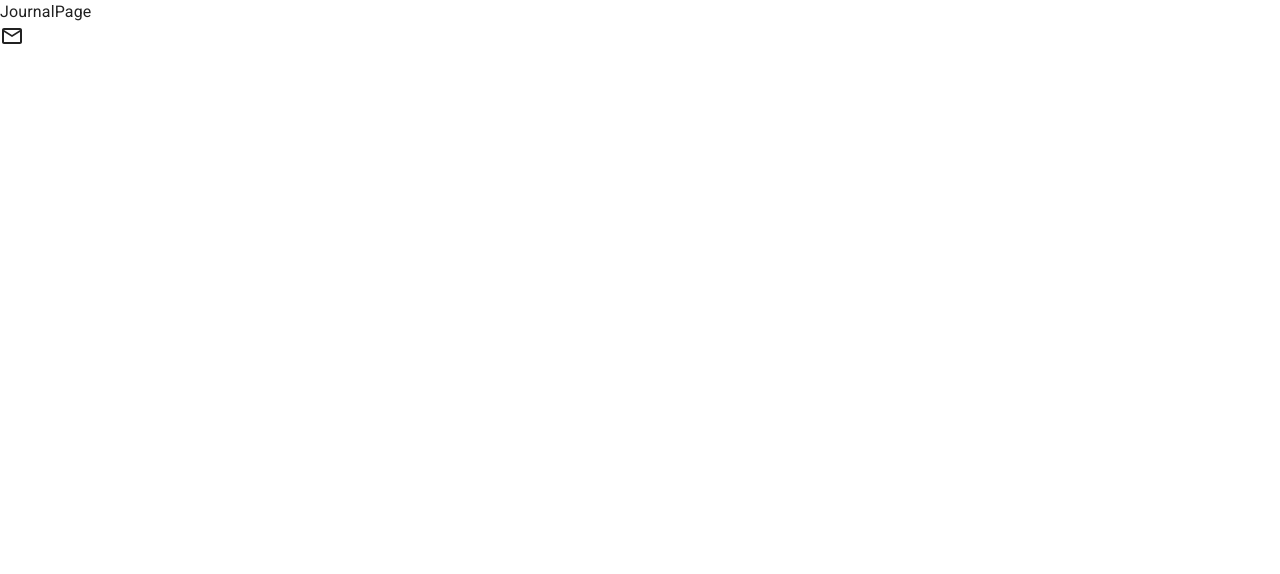
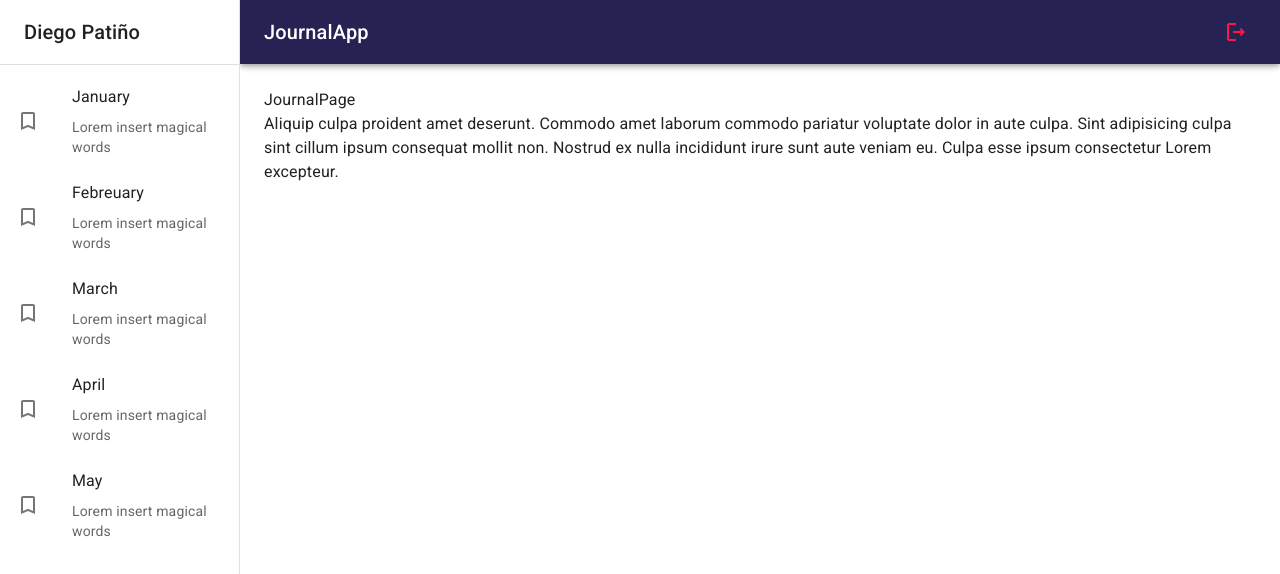
Before and after one commit to diegop985/Portfolio, a React (Vite) app: page / in a window 1280 px wide. Shown: the top 574 px of the page. Built offline with nearby package versions, Linux system fonts and the light colour scheme.

Commit message:
what the fuck is MATERIAL UI GOD PLEASE HAVE MERCY

```diff
--- /dev/null
+++ b/src/journal/components/NavBar.jsx
@@ -0,0 +1,35 @@
+/* eslint-disable react/prop-types */
+import { LogoutOutlined, MenuOutlined } from '@mui/icons-material';
+import { AppBar, Grid, IconButton, Toolbar, Typography } from '@mui/material';
+
+export const NavBar = ( { drawerWith = 240 } ) => {
+  return (
+    <AppBar
+        position="fixed"
+        sx={ { width: { sm: `calc( 100% - ${drawerWith}px)`, ml: { sm: `${drawerWith}px` } } } }
+    >
+
+      <Toolbar>
+        <IconButton
+            color="inherit"
+            edge="start"
+            sx={ { mr: 2, display: { sm: 'none' } } }
+          >
+          <MenuOutlined/>
+        </IconButton>
+
+        <Grid container direction="row" justifyContent="space-between" alignItems="center">
+
+          <Typography variant="h6" noWrap component="div">JournalApp</Typography>
+
+          <IconButton color='error'>
+            <LogoutOutlined/>
+          </IconButton>
+
+        </Grid>
+
+      </Toolbar>
+
+    </AppBar>
+  );
+};
--- /dev/null
+++ b/src/journal/components/SideBar.jsx
@@ -0,0 +1,47 @@
+/* eslint-disable react/prop-types */
+
+import { TurnedInNot } from '@mui/icons-material';
+import { Drawer, Box, Toolbar, Typography, Divider, List, ListItem, ListItemButton, ListItemIcon, Grid, ListItemText } from '@mui/material';
+
+export const SideBar = ( { drawerWidth } ) => {
+  console.log( drawerWidth );
+
+  return (
+    <Box
+        component="nav"
+        sx={ { width: { sm: drawerWidth }, flexShrink: { sm: 0 } } }
+    >
+
+    <Drawer
+      variant='permanent'
+      open
+      sx={ { display: { xs: 'block' }, '& .MuiDrawer-paper': { boxSizing: 'border-box', width: drawerWidth } } }
+    >
+    <Toolbar>
+      <Typography variant='h6' noWrap component="div">Diego Patiño</Typography>
+    </Toolbar>
+    <Divider/>
+
+    <List>
+      {
+        [ 'January', 'Febreuary', 'March', 'April', 'May' ].map( text => (
+          <ListItem disablePadding key={ text }>
+            <ListItemButton>
+              <ListItemIcon>
+                <TurnedInNot/>
+              </ListItemIcon>
+              <Grid container>
+                <ListItemText primary={ text }/>
+                <ListItemText secondary={ 'Lorem insert magical words' }/>
+              </Grid>
+            </ListItemButton>
+          </ListItem>
+        ) )
+      }
+    </List>
+
+    </Drawer>
+
+    </Box>
+  );
+};
--- /dev/null
+++ b/src/journal/components/index.js
@@ -0,0 +1,2 @@
+export * from './NavBar';
+export * from './SideBar';
--- /dev/null
+++ b/src/journal/layout/JounalLayout.jsx
@@ -0,0 +1,30 @@
+/* eslint-disable react/prop-types */
+import { Toolbar } from '@mui/material';
+import { Box } from '@mui/system';
+import { NavBar, SideBar } from '../components';
+
+const drawerWidth = 240;
+
+export const JounalLayout = ( { children } ) => {
+  return (
+
+    <Box sx={ { display: 'flex' } }>
+
+      <NavBar drawerWidth={ drawerWidth }/>
+
+      <SideBar drawerWidth={ drawerWidth }/>
+
+      <Box
+          component="main"
+          sx={ { flexGrow: 1, p: 3 } }
+      >
+
+      <Toolbar/>
+
+      { children }
+
+      </Box>
+    </Box>
+
+  );
+};
--- a/src/journal/pages/JournalPage.jsx
+++ b/src/journal/pages/JournalPage.jsx
@@ -1,11 +1,11 @@
-import { MailOutline } from '@mui/icons-material';
 import { Typography } from '@mui/material';
+import { JounalLayout } from '../layout/JounalLayout';
 
 export const JournalPage = () => {
   return (
-    <>
+    <JounalLayout>
       <Typography component="h1">JournalPage</Typography>
-      <MailOutline/>
-    </>
+      <Typography >Aliquip culpa proident amet deserunt. Commodo amet laborum commodo pariatur voluptate dolor in aute culpa. Sint adipisicing culpa sint cillum ipsum consequat mollit non. Nostrud ex nulla incididunt irure sunt aute veniam eu. Culpa esse ipsum consectetur Lorem excepteur.</Typography>
+    </JounalLayout>
   );
 };
```
